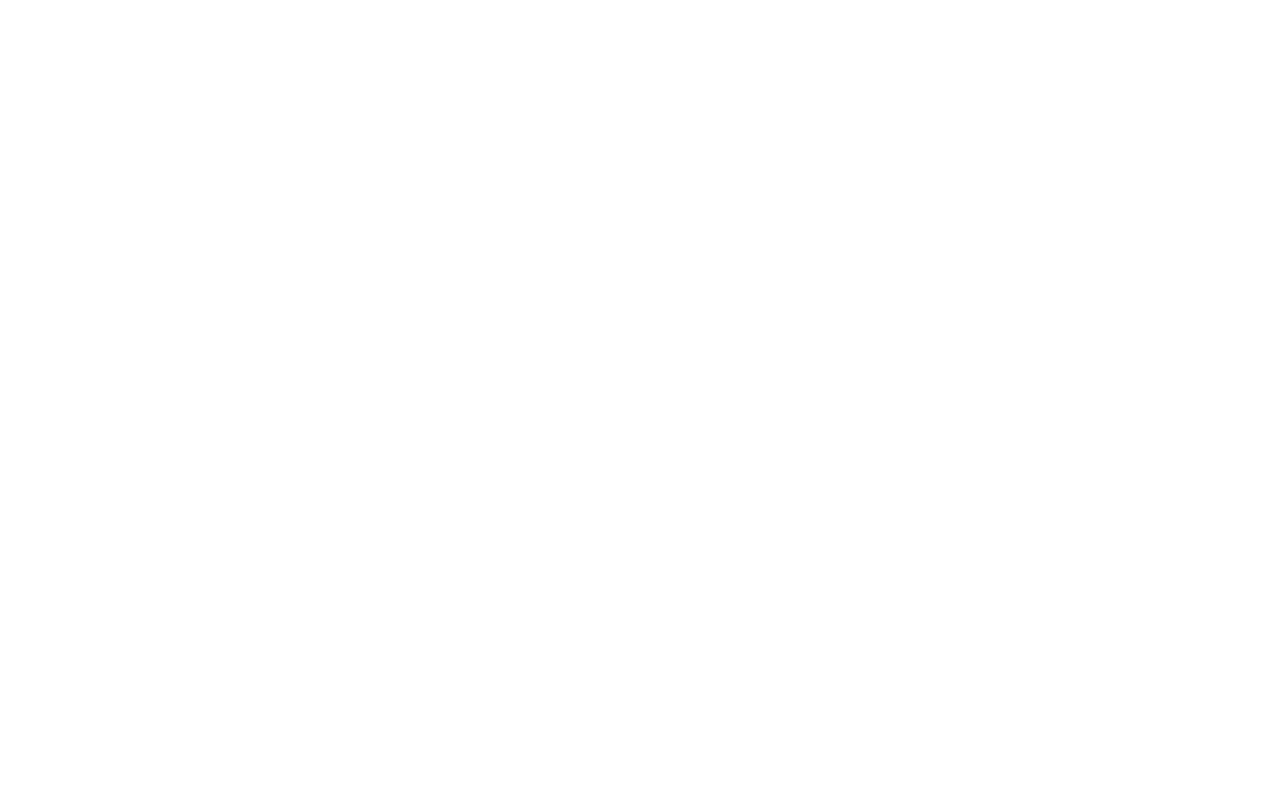
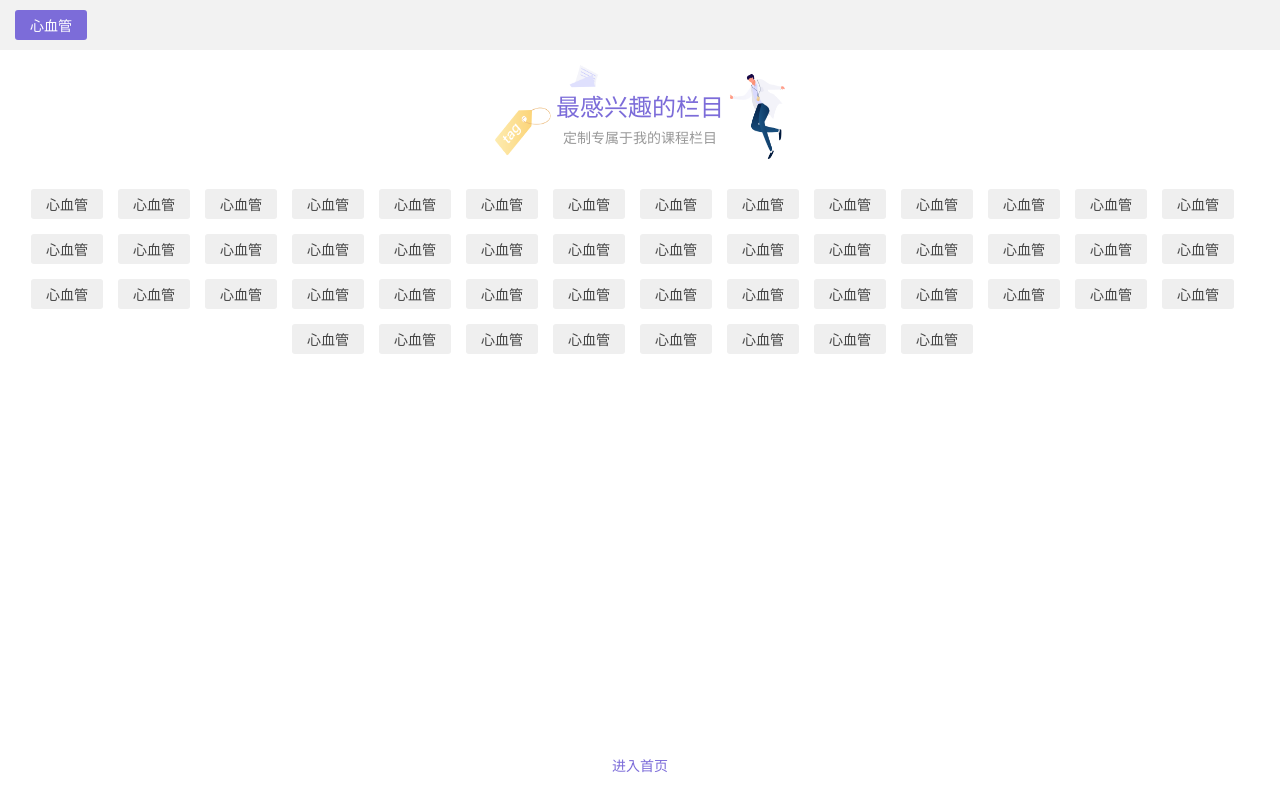
Before and after one commit to JakeLaoyu/v-tag-picker, a Vue app: page / in a window 1280 px wide. Built offline with nearby package versions, Linux system fonts and the light colour scheme.

Commit message:
feat: 静态页面

```diff
--- a/examples/App.vue
+++ b/examples/App.vue
@@ -1,15 +1,66 @@
 <template>
   <div id="app">
-    <v-tag-picker></v-tag-picker>
+    <v-tag-picker :tagData="tagData">
+      <div class="img-wrap" slot="top">
+        <img class="" src="~@/examples/assets/tagbg.png" alt="">
+        <div class="img-wrap__title">最感兴趣的栏目</div>
+        <div class="img-wrap__subtitle">定制专属于我的课程栏目</div>
+      </div>
+
+      <div class="footer" slot="footer">
+        <a href="/">进入首页</a>
+      </div>
+    </v-tag-picker>
   </div>
 </template>
 
 <script>
 export default {
   name: 'app',
-  components: {}
+  components: {},
+  data () {
+    return {
+      tagData: Array.from(new Array(50), (val, index) => ({ title: '心血管', key: index }))
+    }
+  }
 }
 </script>
 
-<style lang="scss">
+<style lang="less">
+.img-wrap {
+  text-align: center;
+  height: 94px;
+  position: relative;
+  padding-top: 23px;
+  box-sizing: border-box;
+  img {
+    width: 290px;
+    height: 94px;
+    position: absolute;
+    left: 0;
+    right: 0;
+    top: 0;
+    margin: auto;
+  }
+  &__title {
+    position: relative;
+    font-size: 24px;
+    color: #7C6CD9;
+    margin-bottom: 4px;
+  }
+  &__subtitle {
+    position: relative;
+    color: #999;
+    font-size: 14px;
+  }
+}
+.footer {
+  padding: 25px 0;
+  text-align: center;
+  a {
+    text-decoration: none;
+    color: #7C6CD9;
+    font-size: 14px;
+  }
+}
 </style>
--- a/examples/components/HelloWorld.vue
+++ b/examples/components/HelloWorld.vue
@@ -40,7 +40,7 @@
 </script>
 
 <!-- Add "scoped" attribute to limit CSS to this component only -->
-<style scoped lang="scss">
+<style scoped lang="less">
 h3 {
   margin: 40px 0 0;
 }
--- a/package.json
+++ b/package.json
@@ -3,13 +3,15 @@
   "version": "0.1.0",
   "private": true,
   "scripts": {
-    "start": "vue-cli-service serve",
+    "start": "vue-cli-service serve --open",
     "serve": "vue-cli-service serve",
     "lib": "vue-cli-service build --target lib --name vtagpicker --dest lib packages/index.js",
     "build": "vue-cli-service build",
     "lint": "vue-cli-service lint"
   },
   "dependencies": {
+    "less": "^3.9.0",
+    "less-loader": "^4.1.0",
     "vue": "^2.6.6"
   },
   "devDependencies": {
@@ -21,8 +23,6 @@
     "eslint": "^5.8.0",
     "eslint-plugin-vue": "^5.0.0",
     "fibers": "^3.1.1",
-    "sass": "^1.17.2",
-    "sass-loader": "^7.1.0",
     "vue-template-compiler": "^2.5.21"
   }
 }
--- a/packages/tag-picker/src/tag-picker-item.vue
+++ b/packages/tag-picker/src/tag-picker-item.vue
@@ -1,13 +1,45 @@
 <template>
-  <div></div>
+  <div
+    class="vtag-item"
+    :class="[ `vtag-item-${type}` ]"
+  >
+    {{ title }}
+  </div>
 </template>
 <script>
 export default {
   name: 'VTagPickerItem',
+  props: {
+    title: {
+      type: String,
+      required: true
+    },
+    type: { // default, light
+      type: String,
+      default: 'default'
+    }
+  },
   data () {
     return {}
   }
 }
 </script>
-<style scoped lang="scss">
+<style scoped lang="less">
+.vtag {
+  &-item {
+    display: inline-block;
+    padding: 5px 15px;
+    border-radius: 3px;
+    font-size: 14px;
+    white-space: nowrap;
+    &-default {
+      background: #EFEFEF;
+      color: #444;
+    }
+    &-light {
+      color: #fff;
+      background: #7C6CD9;
+    }
+  }
+}
 </style>
--- a/packages/tag-picker/src/tag-picker.vue
+++ b/packages/tag-picker/src/tag-picker.vue
@@ -1,27 +1,130 @@
 <template>
-  <div class="vtag-wrap" :style="{
+  <div
+    ref="vtag-wrap"
+    class="vtag-wrap"
+    :style="{
       'z-index': zIndex
-  }">
+    }"
+  >
 
+    <div class="vtag-top" ref="top">
+      <VTagPickerItem
+        class="vtag-top__item"
+        type="light"
+        title="心血管"
+        />
+    </div>
+
+    <slot name="top"></slot>
+
+    <div class="vtag-container" ref="container">
+      <div class="vtag-container__content">
+        <VTagPickerItem
+          class="vtag-container__item"
+          v-for="item in tagData"
+          :key="item.key"
+          :title="item.title"
+          />
+      </div>
+    </div>
+
+    <div ref="vtag-footer" class="vtag-footer">
+      <slot name="footer"></slot>
+    </div>
   </div>
 </template>
 <script>
 export default {
   name: 'VTagPicker',
   props: {
-    zIndex: Number
+    zIndex: Number,
+    tagData: {
+      type: Array,
+      default: () => ([])
+    }
+  },
+  watch: {
+    tagData: {
+      handler (val) {
+        this.$nextTick(() => {
+          this.computedContainerHeight()
+        })
+      },
+      immediate: true
+    }
+  },
+  methods: {
+    computedContainerHeight () {
+      const $vtagWrap = this.$refs['vtag-wrap']
+      const $container = this.$refs.container
+      const $vtagFooter = this.$refs['vtag-footer']
+      $container.style.height = `${$vtagWrap.offsetHeight - $container.offsetTop - ($vtagFooter.offsetHeight || 0)}px`
+    }
   },
   data () {
     return {}
   }
 }
 </script>
-<style scoped lang="scss">
-.tag {
+<style scoped lang="less">
+.vtag {
+  &-wrap{
     position: fixed;
     top: 0;
     bottom: 0;
     left: 0;
     right: 0;
   }
+  &-top {
+    box-sizing: border-box;
+    padding: 10px 15px;
+    overflow: auto;
+    background: #F2F2F2;
+    font-size: 0;
+    white-space: nowrap;
+    margin-bottom: 15px;
+    &__item {
+      display: inline-block;
+    }
+    &__item+.vtag-top__item {
+      margin-left: 15px;
+    }
+  }
+  &-container {
+    text-align: center;
+    font-size: 0;
+    position: relative;
+    box-sizing: border-box;
+    &::before {
+      content: '';
+      position: absolute;
+      top: 0;
+      left: 0;
+      right: 0;
+      height: 30px;
+      background:linear-gradient(180deg,rgba(255,255,255,1) 0%,rgba(255,255,255,0) 100%);
+    }
+    &::after {
+      content: '';
+      position: absolute;
+      bottom: 0;
+      left: 0;
+      right: 0;
+      height: 30px;
+      background:linear-gradient(180deg,rgba(255,255,255,1) 0%,rgba(255,255,255,0) 100%);
+      transform: rotate(180deg);
+    }
+    &__content {
+      min-width: 100px;
+      overflow: auto;
+      height: 100%;
+      padding: 30px 25px;
+      box-sizing: border-box;
+    }
+    &__item {
+      display: inline-block;
+      margin: 0 15px 15px 0;
+    }
+  }
+}
 </style>
```
Also changed, not shown: examples/assets/tagbg.png (added), 1 other file (tests, documents, lock files or other folders). Lines whose indentation alone changed are shown as unchanged.
